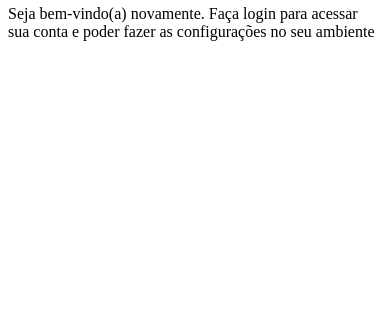
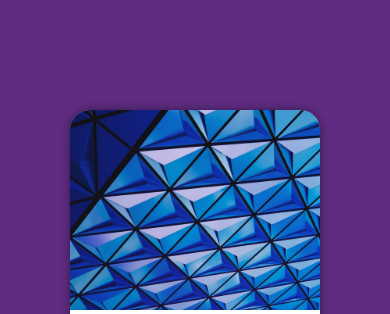
Before and after one commit to erikdody/projeto-login, a plain HTML site: page index.html in a window 390 px wide. Shown: the part 62-376 px from the top of the page. Drawn offline with Linux system fonts and the light colour scheme.

Commit message:
media query

```diff
--- a/index.html
+++ b/index.html
@@ -5,17 +5,20 @@
     <meta name="viewport" content="width=device-width, initial-scale=1.0">
     <title>Login</title>
     <link rel="stylesheet" href="styles/style.css">
+    <link rel="stylesheet" href="styles/media-query.css">
 </head>
 <body>
     <main>
         <section id="login">
             <div id="imagem">
-
+                <!--Aqui vai a imagem nas CSS-->
             </div>
             <div id="formulario">
                 <h1>Login</h1>
                 <p>Seja bem-vindo(a) novamente. Faça login para acessar sua conta e poder fazer as configurações no seu ambiente</p>
-                <form action="login.php" method="post"></form>
+                <form action="login.php" method="post">
+
+                </form>
             </div>
         </section>
     </main>
--- /dev/null
+++ b/styles/media-query.css
@@ -0,0 +1 @@
+@charset "UTF-8";
--- a/styles/style.css
+++ b/styles/style.css
@@ -5,3 +5,50 @@
     Verde: #49a09d
     Lilás: #5f2c82
 */
+
+* {
+    font-family: system-ui, -apple-system, BlinkMacSystemFont, 'Segoe UI', Roboto, Oxygen, Ubuntu, Cantarell, 'Open Sans', 'Helvetica Neue', sans-serif;
+    margin: 0px;
+    padding: 0px;
+    box-sizing: border-box;
+}
+
+body, html {
+    background-color:  #5f2c82;
+    height: 100vh;
+    width: 100vw;
+}
+
+main {
+    position: relative;
+    height: 100vh;
+    width: 100vw;
+}
+
+section#login {
+    position: absolute;
+    top: 50%;
+    left: 50%;
+    transform: translate(-50%, -50%);
+    overflow: hidden;
+
+    background-color: white;
+    width: 250px;
+    height: 500px;
+    border-radius: 20px;
+    box-shadow: 0px 0px 10px rgba(0, 0, 0, 0.451);
+
+}
+
+section#login > div#imagem {
+    display: block;
+    background: #5f2c82 url(../images/pexels-scott-webb-305816.jpg) no-repeat;
+    background-size: cover;
+    height: 200px;
+}
+
+section#login > div#formulario {
+    display: block;
+    padding: 10px;
+
+}
```
